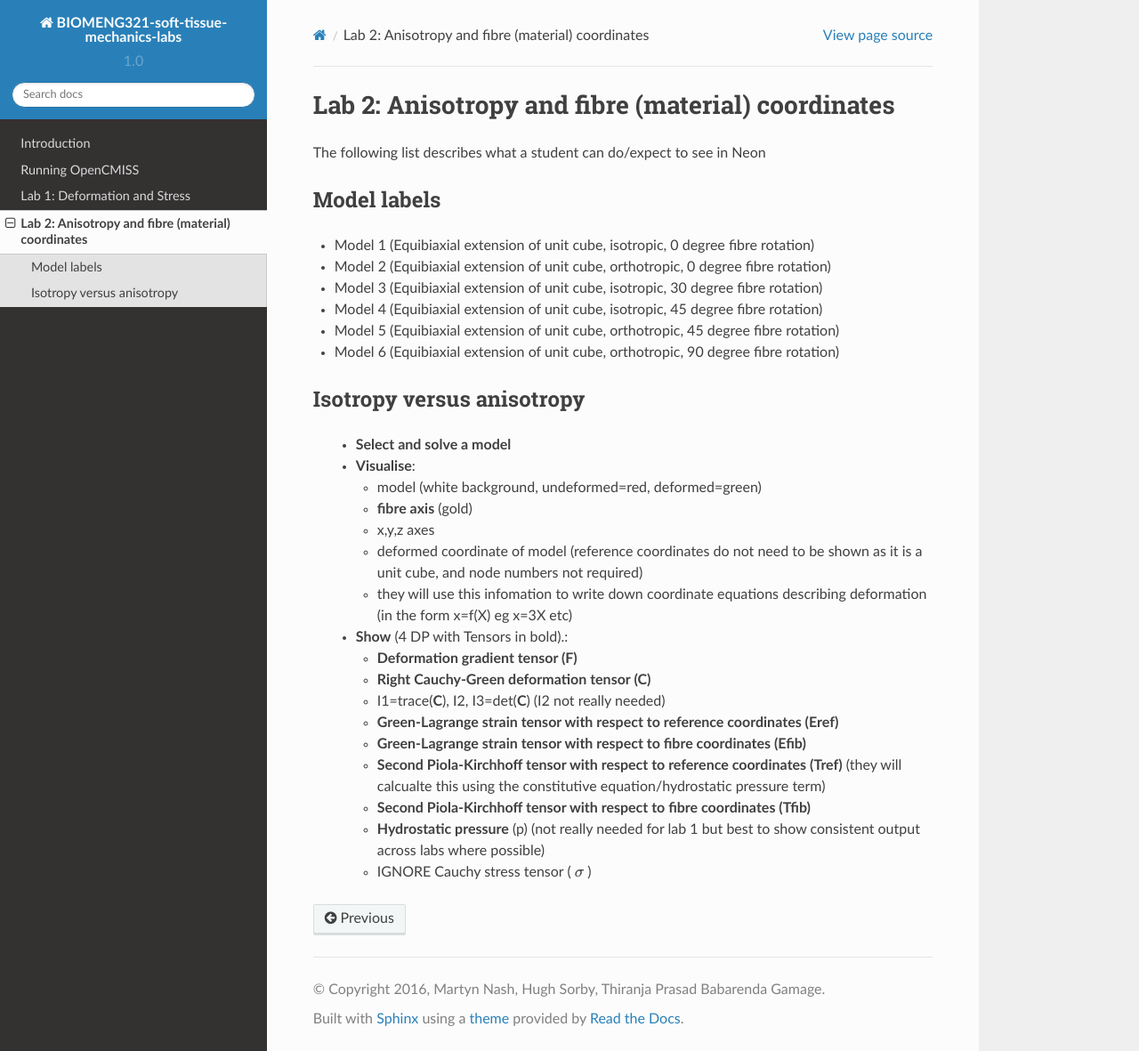
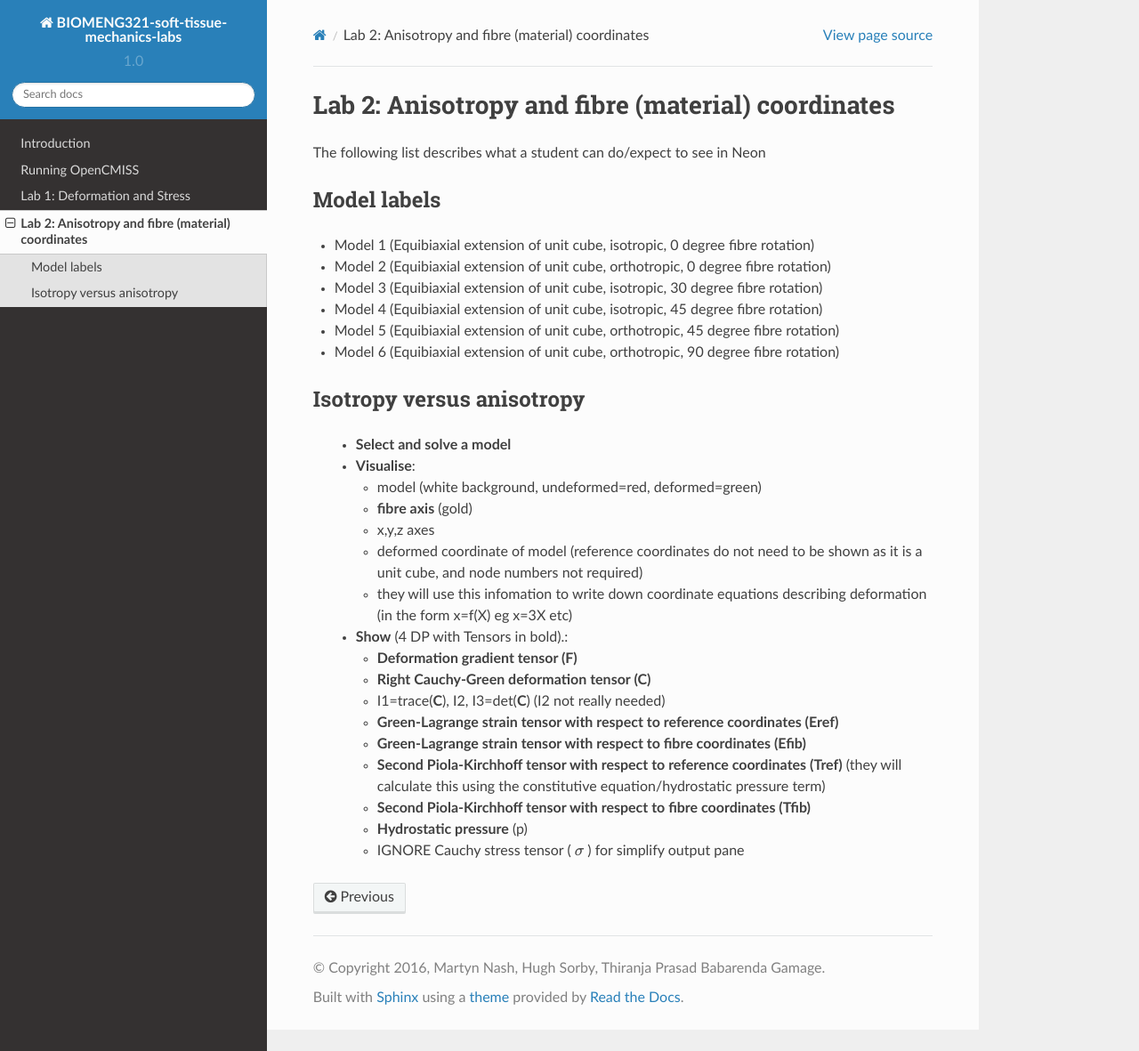
Before and after one commit to mpnash/soft-tissue-mechanics-labs, a Sphinx documentation site: the page built from docs/source/lab2.rst, in a window 1280 px wide and 1181 px high. Shown: the whole window at 89% size. Built offline with Sphinx 7.4.7 and the Read the Docs theme 2.0.0, drawn with Linux system fonts in a browser that asks for light colours.

Commit message:
Updates to lab2.rst doc

```diff
--- a/docs/source/lab2.rst
+++ b/docs/source/lab2.rst
@@ -37,7 +37,7 @@ Isotropy versus anisotropy
       - I1=trace(**C**), I2, I3=det(**C**) (I2 not really needed)
       - **Green-Lagrange strain tensor with respect to reference coordinates (Eref)**
       - **Green-Lagrange strain tensor with respect to fibre coordinates (Efib)**
-      - **Second Piola-Kirchhoff tensor with respect to reference coordinates (Tref)** (they will calcualte this using the constitutive equation/hydrostatic pressure term)
+      - **Second Piola-Kirchhoff tensor with respect to reference coordinates (Tref)** (they will calculate this using the constitutive equation/hydrostatic pressure term)
       - **Second Piola-Kirchhoff tensor with respect to fibre coordinates (Tfib)**
-      - **Hydrostatic pressure** (p) (not really needed for lab 1 but best to show consistent output across labs where possible)
-      - IGNORE Cauchy stress tensor ( :math:`\mathbf{\sigma}` )
+      - **Hydrostatic pressure** (p)
+      - IGNORE Cauchy stress tensor ( :math:`\mathbf{\sigma}` ) for simplify output pane
```
